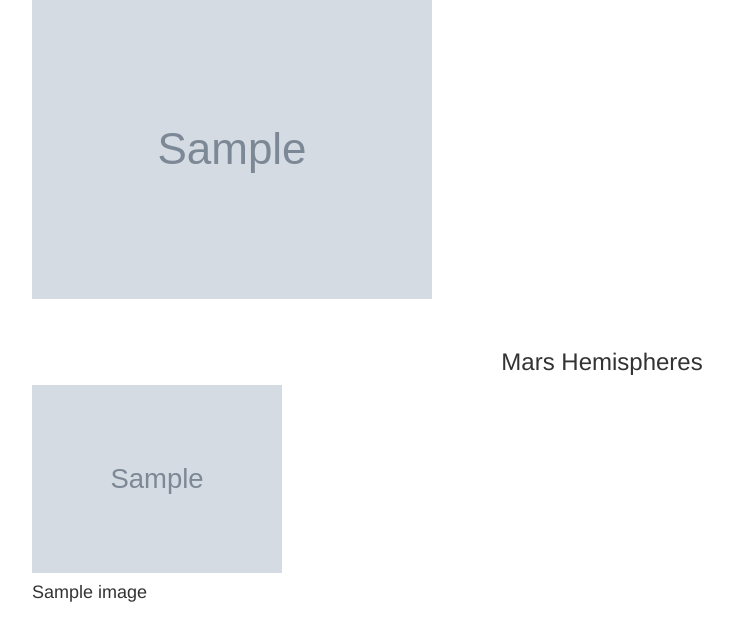
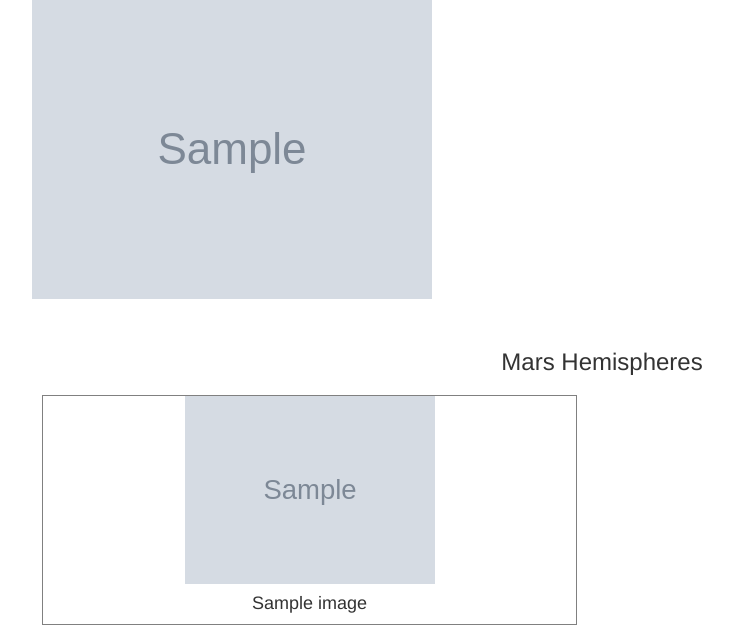
Before and after one commit to melorebecca/web-scraping-challenge, a Flask app: page / in a window 1280 px wide. Shown: the part 564-1199 px from the top of the page, without its empty margins (38-771 px from the left). Before the commit the page ends 1166 px from the top, so only its background shows below. Run offline with Flask 2, Linux system fonts and the light colour scheme; grey boxes marked "Sample" are stand-in pictures; a database or web service that is not in the repository returns one stand-in record (values such as "Sample title"); some libraries are stand-ins or nearby versions.

Commit message:
Second attempt. Updated app.py and added screenshots

```diff
--- a/Missions_to_Mars/templates/index.html
+++ b/Missions_to_Mars/templates/index.html
@@ -59,7 +59,7 @@
         <div class="row">
             {% for image in mars_dict.mars_hemisphere_images %}
             <div class="col-md-6">
-                <div class="card text-white bg-dark" style="margin: 0px;">
+                <div class="card text-white bg-dark" style="text-align: center; border: 0.2px solid grey; margin: 10px;">
                     <img class="card-img-top" src="{{image.img_url}}" width="250" />
                     <div class="card-body">
                       <h4>{{image.hemisphere_title}}</h4>
```
Also changed, not shown: Missions_to_Mars/Full Webpage Screenshot.png (added), Missions_to_Mars/Mars Featured Image and Facts Table.png (added), Missions_to_Mars/Mars Header & Latest News.png (added), Missions_to_Mars/Mars Images.png (added).
